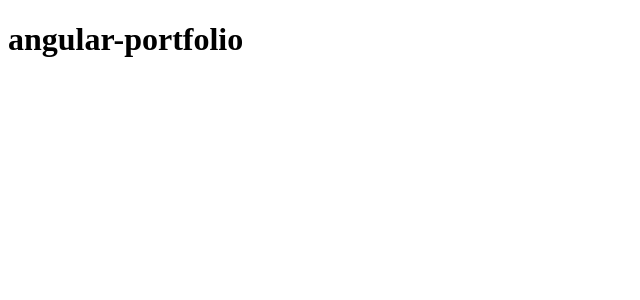
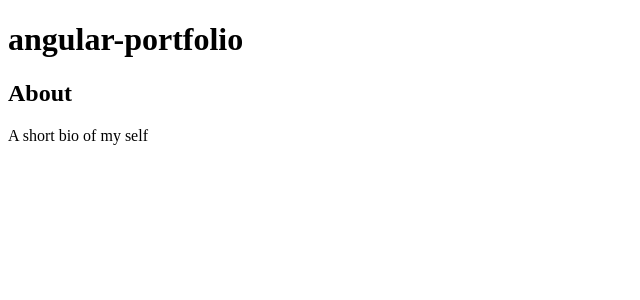
Before and after one commit to MohammadRokib/Portfolio, an Angular app: page /about in a window 1280 px wide. Before the commit this address led to /. Shown: the top 300 px of the page, without its empty margins (0-640 px from the left). Built offline with nearby package versions, Linux system fonts and the light colour scheme.

Commit message:
feat(routing): add about page and route
- add AboutPage standalone component under pages/
- register 'about' path -> AboutPage in app.routes

Signed-off-by: MohammadRokib <rokibk548@gmail.com>

```diff
--- a/src/app/app.routes.ts
+++ b/src/app/app.routes.ts
@@ -1,4 +1,8 @@
 import { Routes } from '@angular/router';
 import { HomePage } from './pages/home-page';
+import { AboutPage } from './pages/about-page';
 
-export const routes: Routes = [{ path: '', component: HomePage }];
+export const routes: Routes = [
+  { path: '', component: HomePage },
+  { path: 'about', component: AboutPage },
+];
--- /dev/null
+++ b/src/app/pages/about-page.html
@@ -0,0 +1,2 @@
+<h2>About</h2>
+<p>A short bio of my self</p>
--- /dev/null
+++ b/src/app/pages/about-page.ts
@@ -0,0 +1,7 @@
+import { Component } from '@angular/core';
+
+@Component({
+  selector: 'app-about-page',
+  templateUrl: './about-page.html',
+})
+export class AboutPage {}
```
